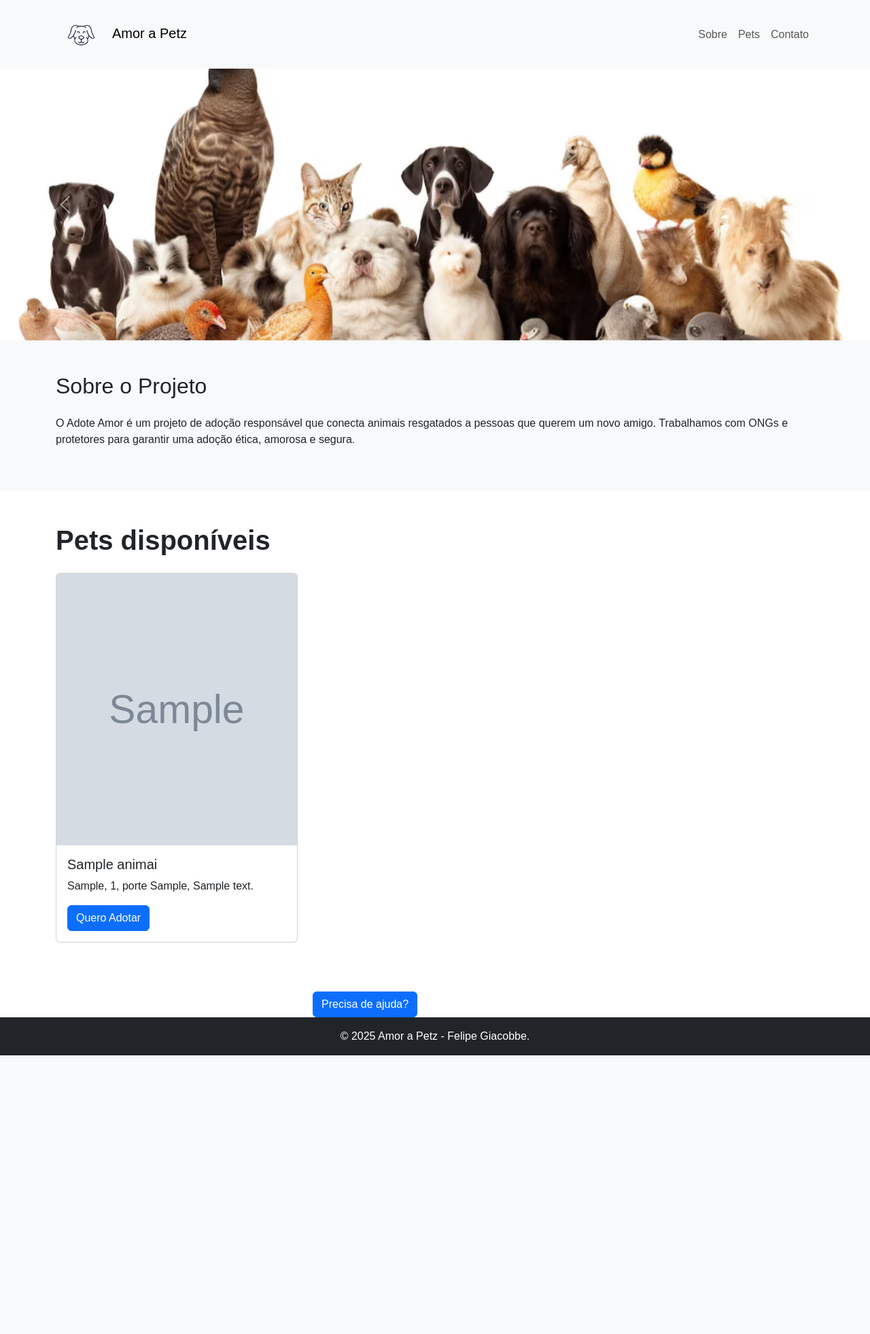
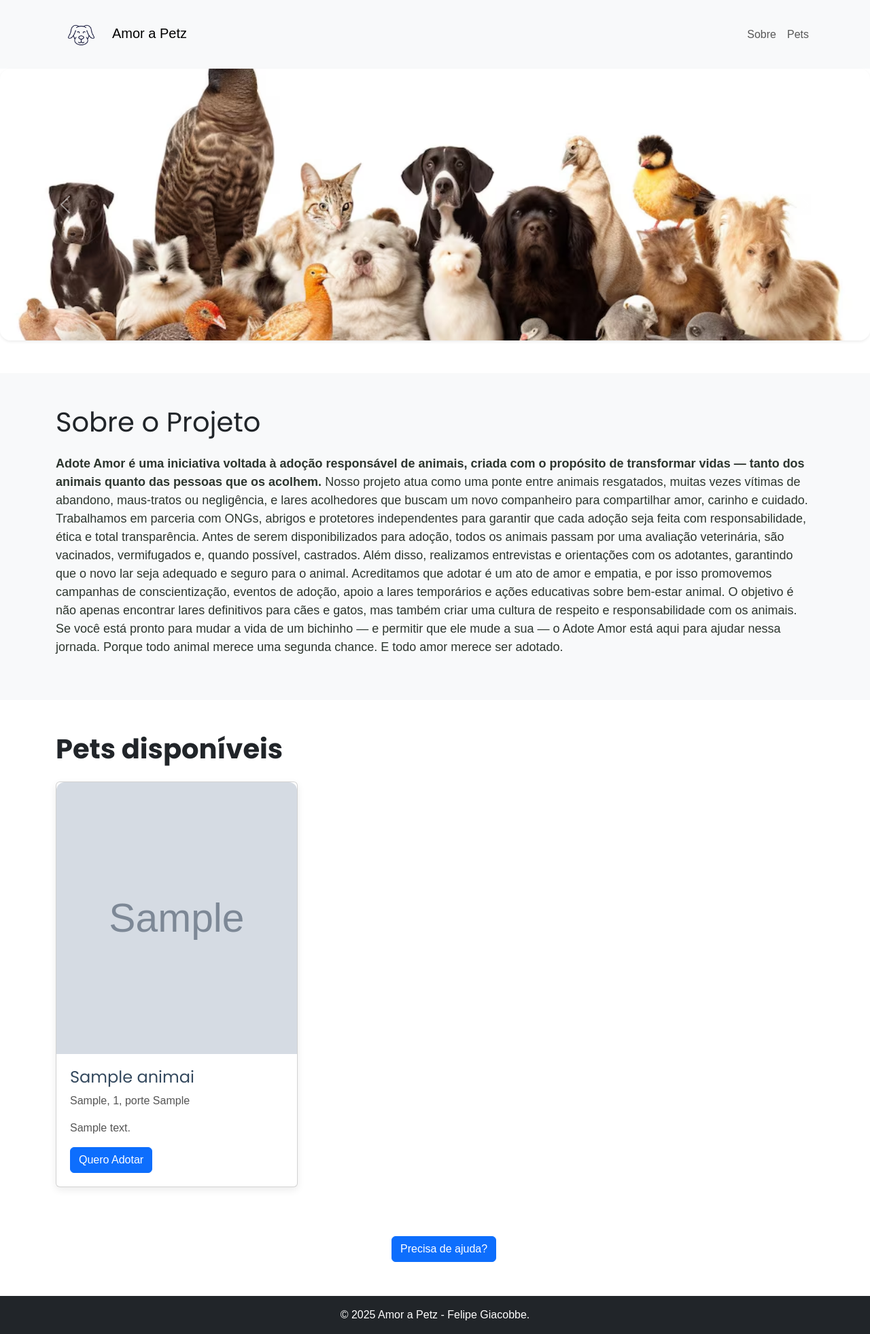
Before and after one commit to Giacobb/Amor-a-petz, a PHP site: page / in a window 1280 px wide. Shown: the whole page at 68% size. Before the commit the page ends 1553 px from the top, so only its background shows below. Run offline with PHP 8.4, Linux system fonts and the light colour scheme; tables that the repository leaves empty or names only in its code hold one stand-in row (values such as "Sample post"); grey boxes marked "Sample" are stand-in pictures.

Commit message:
aula 26/06

```diff
--- /dev/null
+++ b/cabecalho.php
@@ -0,0 +1,63 @@
+<?php
+$host = 'localhost';
+$user = 'root';
+$pass = '';
+$db = 'bd_pet';
+
+$conn = new mysqli($host, $user, $pass, $db);
+if ($conn->connect_error) {
+  die("Erro na conexão: " . $conn->connect_error);
+}
+?>
+
+<!DOCTYPE html>
+<html lang="pt-br">
+
+<head>
+  <meta charset="UTF-8">
+  <meta name="viewport" content="width=device-width, initial-scale=1.0">
+  <title>Amor a Petz</title>
+  <link rel="stylesheet" href="https://cdn.jsdelivr.net/npm/bootstrap@5.3.0/dist/css/bootstrap.min.css">
+  <style>
+    body {
+      font-family: Arial, sans-serif;
+    }
+
+    .hero {
+
+      height: 400px;
+      color: white;
+      display: flex;
+      align-items: center;
+      justify-content: center;
+      text-shadow: 2px 2px 4px rgba(0, 0, 0, 0.6);
+    }
+
+    .pet-card img {
+      height: 400px;
+      object-fit: cover;
+    }
+  </style>
+</head>
+
+<body>
+
+  <nav class="navbar navbar-expand-lg navbar-light bg-light">
+    <div class="container">
+
+      <a class="navbar-brand" href="#">
+        <img src="img/icon.png" alt="Logo" width="75" height="75" class="d-inline-block align-text-center me-2">Amor a Petz
+      </a>
+
+      <button class="navbar-toggler" type="button" data-bs-toggle="collapse" data-bs-target="#navbarNav">
+        <span class="navbar-toggler-icon"></span>
+      </button>
+      <div class="collapse navbar-collapse" id="navbarNav">
+        <ul class="navbar-nav ms-auto">
+          <li class="nav-item"><a class="nav-link" href="#sobre">Sobre</a></li>
+          <li class="nav-item"><a class="nav-link" href="#pets">Pets</a></li>
+
+        </ul>
+      </div>
+    </div>
+  </nav>
--- a/index.php
+++ b/index.php
@@ -1,101 +1,130 @@
-<?php
-$host = 'localhost';
-$user = 'root';
-$pass = '';
-$db = 'bd_pet';
-
-$conn = new mysqli($host, $user, $pass, $db);
-if ($conn->connect_error) {
-  die("Erro na conexão: " . $conn->connect_error);
-}
-?>
-
 <!DOCTYPE html>
 <html lang="pt-br">
 
 <head>
   <meta charset="UTF-8">
-  <meta name="viewport" content="width=device-width, initial-scale=1.0">
-  <title>Amor a Petz</title>
-  <link rel="stylesheet" href="https://cdn.jsdelivr.net/npm/bootstrap@5.3.0/dist/css/bootstrap.min.css">
+  <title>Adote Amor</title>
+
+  <!-- Google Fonts -->
+  <link href="https://fonts.googleapis.com/css2?family=Open+Sans&family=Poppins:wght@400;700&display=swap" rel="stylesheet">
+
+  <link href="https://cdn.jsdelivr.net/npm/bootstrap@5.3.0/dist/css/bootstrap.min.css" rel="stylesheet">
+
   <style>
+    /* Tipografia */
     body {
-      font-family: Arial, sans-serif;
+      font-family: 'Open Sans', sans-serif;
+      background-color: #f8f9fa;
+      color: #333;
+      line-height: 1.6;
     }
 
-    .hero {
+    h1, h2, h3, h4, h5 {
+      font-family: 'Poppins', sans-serif;
+      font-weight: 700;
+      color: #2c3e50;
+      margin-bottom: 1rem;
+    }
 
+    /* Carrossel */
+    .carousel .carousel-item img.banner {
       height: 400px;
-      color: white;
-      display: flex;
-      align-items: center;
-      justify-content: center;
-      text-shadow: 2px 2px 4px rgba(0, 0, 0, 0.6);
+      object-fit: cover;
+      border-radius: 12px;
+      box-shadow: 0 8px 16px rgba(0, 0, 0, 0.1);
+    }
+
+    /* Cards dos pets */
+    .pet-card {
+      border-radius: 12px;
+      box-shadow: 0 4px 12px rgba(0, 0, 0, 0.08);
+      transition: transform 0.3s ease, box-shadow 0.3s ease;
+      background-color: #fff;
+    }
+
+    .pet-card:hover {
+      transform: translateY(-8px);
+      box-shadow: 0 12px 24px rgba(0, 0, 0, 0.15);
     }
 
     .pet-card img {
-      height: 400px;
+      height: 250px;
       object-fit: cover;
+      border-top-left-radius: 12px;
+      border-top-right-radius: 12px;
+    }
+
+    .pet-card .card-body {
+      padding: 1.25rem;
+    }
+
+    .pet-card .card-title {
+      font-size: 1.5rem;
+      margin-bottom: 0.5rem;
+      color: #34495e;
+    }
+
+    .pet-card .card-text {
+      font-size: 1rem;
+      color: #555;
+    }
+
+    .btn-primary {
+      background-color: #e74c3c;
+      border-color: #e74c3c;
+      transition: background-color 0.3s ease, border-color 0.3s ease;
+    }
+
+    .btn-primary:hover {
+      background-color: #c0392b;
+      border-color: #c0392b;
+    }
+
+    /* Seção Sobre */
+    #sobre p {
+      font-size: 1.125rem;
+      font-weight: 500;
+      color:rgb(45, 54, 47);
     }
   </style>
 </head>
 
 <body>
 
-  <nav class="navbar navbar-expand-lg navbar-light bg-light">
-    <div class="container">
+  <?php include 'cabecalho.php'; ?>
 
-      <a class="navbar-brand" href="#">
-        <img src="img/icon.png" alt="Logo" width="75" height="75" class="d-inline-block align-text-center me-2">Amor a Petz
-      </a>
-
-      <button class="navbar-toggler" type="button" data-bs-toggle="collapse" data-bs-target="#navbarNav">
-        <span class="navbar-toggler-icon"></span>
-      </button>
-      <div class="collapse navbar-collapse" id="navbarNav">
-        <ul class="navbar-nav ms-auto">
-          <li class="nav-item"><a class="nav-link" href="#sobre">Sobre</a></li>
-          <li class="nav-item"><a class="nav-link" href="#pets">Pets</a></li>
-          <li class="nav-item"><a class="nav-link" href="#contato">Contato</a></li>
-        </ul>
-      </div>
-    </div>
-  </nav>
-  <style>
-    .carousel .carousel-item img.banner {
-      height: 400px;
-      object-fit: cover;
-    }
-  </style>
-  <div id="carouselExample" class="carousel slide">
-    <div class="carousel-inner">
+  <div id="carouselExample" class="carousel slide mb-5">
+    <div class="carousel-inner rounded-4 shadow-sm">
       <div class="carousel-item active">
-        <img src="img/banner.avif" class="d-block w-100 banner" alt="...">
+        <img src="img/banner.avif" class="d-block w-100 banner" alt="Banner 1">
       </div>
       <div class="carousel-item">
-        <img src="img/banner1.png" class="d-block w-100 banner" alt="...">
+        <img src="img/banner1.png" class="d-block w-100 banner" alt="Banner 2">
       </div>
       <div class="carousel-item">
-        <img src="img/banner2.png" class="d-block w-100 banner" alt="...">
+        <img src="img/banner2.png" class="d-block w-100 banner" alt="Banner 3">
       </div>
       <div class="carousel-item">
-        <img src="img/banner3.png" class="d-block w-100 banner" alt="...">
+        <img src="img/banner3.png" class="d-block w-100 banner" alt="Banner 4">
       </div>
     </div>
     <button class="carousel-control-prev" type="button" data-bs-target="#carouselExample" data-bs-slide="prev">
       <span class="carousel-control-prev-icon" aria-hidden="true"></span>
-      <span class="visually-hidden">Previous</span>
+      <span class="visually-hidden">Anterior</span>
     </button>
     <button class="carousel-control-next" type="button" data-bs-target="#carouselExample" data-bs-slide="next">
       <span class="carousel-control-next-icon" aria-hidden="true"></span>
-      <span class="visually-hidden">Next</span>
+      <span class="visually-hidden">Próximo</span>
     </button>
   </div>
 
   <section class="py-5 bg-light" id="sobre">
     <div class="container">
-      <h2 class="mb-4">Sobre o Projeto</h2>
-      <p>O Adote Amor é um projeto de adoção responsável que conecta animais resgatados a pessoas que querem um novo amigo. Trabalhamos com ONGs e protetores para garantir uma adoção ética, amorosa e segura.</p>
+      <h1 class="mb-4">Sobre o Projeto</h1>
+      <p><strong>Adote Amor é uma iniciativa voltada à adoção responsável de animais, criada com o propósito de transformar vidas — tanto dos animais quanto das pessoas que os acolhem.</strong> Nosso projeto atua como uma ponte entre animais resgatados, muitas vezes vítimas de abandono, maus-tratos ou negligência, e lares acolhedores que buscam um novo companheiro para compartilhar amor, carinho e cuidado.
+        Trabalhamos em parceria com ONGs, abrigos e protetores independentes para garantir que cada adoção seja feita com responsabilidade, ética e total transparência. Antes de serem disponibilizados para adoção, todos os animais passam por uma avaliação veterinária, são vacinados, vermifugados e, quando possível, castrados. Além disso, realizamos entrevistas e orientações com os adotantes, garantindo que o novo lar seja adequado e seguro para o animal.
+        Acreditamos que adotar é um ato de amor e empatia, e por isso promovemos campanhas de conscientização, eventos de adoção, apoio a lares temporários e ações educativas sobre bem-estar animal. O objetivo é não apenas encontrar lares definitivos para cães e gatos, mas também criar uma cultura de respeito e responsabilidade com os animais.
+        Se você está pronto para mudar a vida de um bichinho — e permitir que ele mude a sua — o Adote Amor está aqui para ajudar nessa jornada. Porque todo animal merece uma segunda chance. E todo amor merece ser adotado.</p>
     </div>
   </section>
 
@@ -104,59 +133,32 @@
       <h1 class="mb-4"><strong>Pets disponíveis</strong></h1>
       <div class="row">
         <?php
-        $sql = "SELECT nome, tipo, sexo, idade, porte, descricao, imagem_url FROM animais";
+        $sql = "SELECT id, nome, tipo, sexo, idade, porte, descricao, imagem_url FROM animais";
         $result = $conn->query($sql);
 
         if ($result->num_rows > 0) {
           while ($row = $result->fetch_assoc()) {
             echo '<div class="col-md-4 mb-4">';
             echo '  <div class="card pet-card">';
-            echo '    <img src="' . $row['imagem_url'] . '" class="card-img-top" alt="Pet">';
+            echo '    <img src="' . htmlspecialchars($row['imagem_url']) . '" class="card-img-top" alt="Pet">';
             echo '    <div class="card-body">';
             echo '      <h5 class="card-title">' . htmlspecialchars($row['nome']) . '</h5>';
-            echo '      <p class="card-text">' . htmlspecialchars($row['sexo']) . ', ' . htmlspecialchars($row['idade']) . ', porte ' . htmlspecialchars($row['porte']) . ', ' . htmlspecialchars($row['descricao']) . '</p>';
-            echo '      <a href="#contato" class="btn btn-primary">Quero Adotar</a>';
+            echo '      <p class="card-text">' . htmlspecialchars($row['sexo']) . ', ' . htmlspecialchars($row['idade']) . ', porte ' . htmlspecialchars($row['porte']) . '</p>';
+            echo '      <p class="card-text">' . htmlspecialchars($row['descricao']) . '</p>';
+            echo '      <a href="detalhes.php?id=' . $row['id'] . '" class="btn btn-primary">Quero Adotar</a>';
             echo '    </div>';
             echo '  </div>';
             echo '</div>';
           }
         } else {
-          echo '<p>Nenhum pet disponível no momento.</p>';
+          echo '<p class="text-muted">Nenhum pet disponível no momento.</p>';
         }
         ?>
       </div>
     </div>
   </section>
 
-  <button type="button" class="btn btn-primary d-flex justify-content-center" data-bs-toggle="modal" data-bs-target="#exampleModal" style="margin-left: 460px;">
-  Precisa de ajuda?
-  </button>
-
-  <div class="modal fade" id="exampleModal" tabindex="-1" aria-labelledby="exampleModalLabel" aria-hidden="true">
-  <div class="modal-dialog">
-    <div class="modal-content">
-      <div class="modal-header">
-        <h1 class="modal-title fs-5" id="exampleModalLabel"> Precisa de ajuda?</h1>
-        <button type="button" class="btn-close" data-bs-dismiss="modal" aria-label="Close"></button>
-      </div>
-      <div class="modal-body">
-        Contatos:<br>
-        Whats : (19) 9999-999 <br>
-        Email : emailteste@gmail.com<br>
-        Tel : 4545-5454
-
-      </div>
-      <div class="modal-footer">
-        <button type="button" class="btn btn-secondary" data-bs-dismiss="modal">Close</button>
-        <button type="button" class="btn btn-primary">Save changes</button>
-      </div>
-    </div>
-  </div>
-</div>
-
-  <footer class="bg-dark text-white text-center py-3">
-    <p class="mb-0">&copy; 2025 Amor a Petz - Felipe Giacobbe.</p>
-  </footer>
+  <?php include 'rodape.php'; ?>
 
   <script src="https://cdn.jsdelivr.net/npm/bootstrap@5.3.0/dist/js/bootstrap.bundle.min.js"></script>
 </body>
--- /dev/null
+++ b/rodape.php
@@ -0,0 +1,32 @@
+<button type="button" class="btn btn-primary d-flex justify-content-center" data-bs-toggle="modal" data-bs-target="#exampleModal" style="margin-left: 45%; margin-bottom:50px;">
+  Precisa de ajuda?
+  </button>
+
+
+  <div class="modal fade" id="exampleModal" tabindex="-1" aria-labelledby="exampleModalLabel" aria-hidden="true">
+  <div class="modal-dialog">
+    <div class="modal-content">
+      <div class="modal-header">
+        <h1 class="modal-title fs-5" id="exampleModalLabel"> Precisa de ajuda?</h1>
+        <button type="button" class="btn-close" data-bs-dismiss="modal" aria-label="Close"></button>
+      </div>
+      <div class="modal-body">
+        Contatos:<br>
+        Whats : (19) 9999-999 <br>
+        Email : emailteste@gmail.com<br>
+        Tel : 4545-5454
+
+      </div>
+      <div class="modal-footer">
+        <button type="button" class="btn btn-secondary" data-bs-dismiss="modal">Close</button>
+        <button type="button" class="btn btn-primary">Save changes</button>
+      </div>
+    </div>
+  </div>
+</div>
+
+  <footer class="bg-dark text-white text-center py-3">
+    <p class="mb-0">&copy; 2025 Amor a Petz - Felipe Giacobbe.</p>
+  </footer>
+
+  <script src="https://cdn.jsdelivr.net/npm/bootstrap@5.3.0/dist/js/bootstrap.bundle.min.js"></script>
```
Also changed, not shown: detalhes.php (added, +109 -0 lines).
